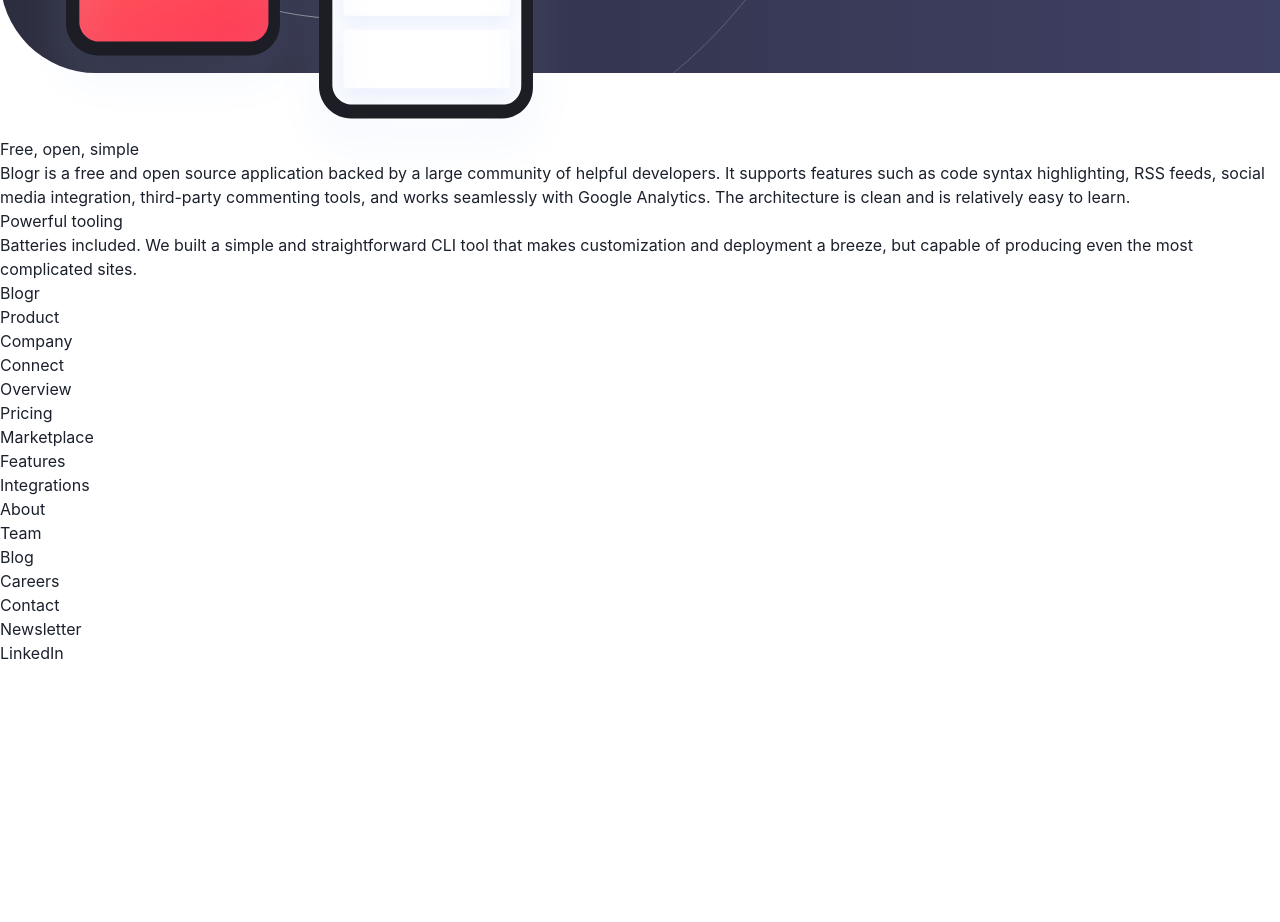
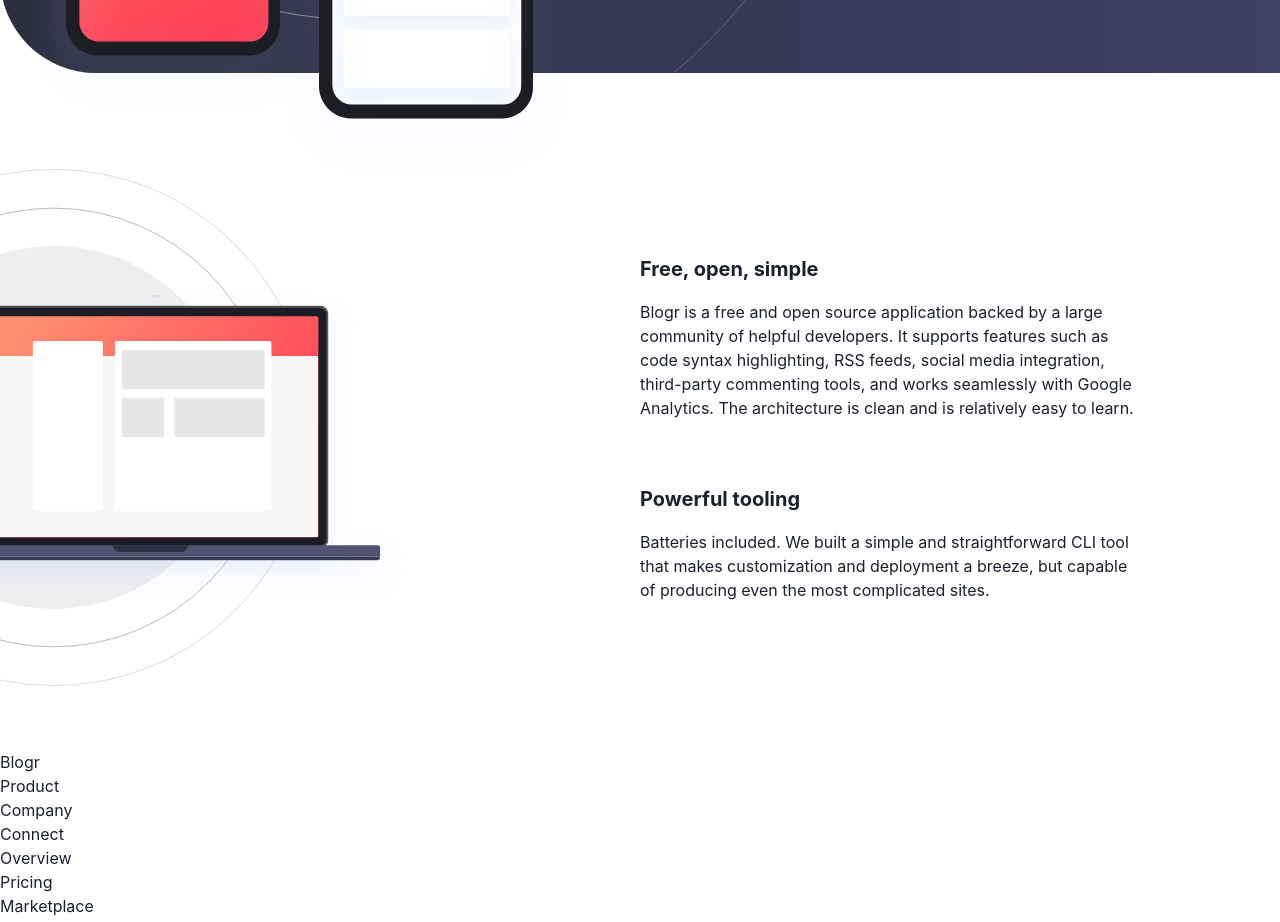
Before and after one commit to WilliamLa59/WebMockups, a React (Create React App) app in the folder blogr-landing-page/: page / in a window 1280 px wide. Shown: the part 1580-2502 px from the top of the page. Before the commit the page ends 2245 px from the top, so only its background shows below. Built offline with nearby package versions, Linux system fonts and the light colour scheme.

Commit message:
Walkthrough complete

```diff
--- a/blogr-landing-page/src/components/Lead/Lead.jsx
+++ b/blogr-landing-page/src/components/Lead/Lead.jsx
@@ -6,6 +6,7 @@
 export const Lead = () => {
   return (
     <div className='lead-container'>
+
       <Center>
         <div className='lead-header'>
           <Text fontSize='36' fontWeight="bold">
--- a/blogr-landing-page/src/components/Midbanner/Midbanner.jsx
+++ b/blogr-landing-page/src/components/Midbanner/Midbanner.jsx
@@ -1,5 +1,5 @@
 import React from 'react'
-import { Text, Center } from '@chakra-ui/react'
+import { Text } from '@chakra-ui/react'
 import midBannerImg from '../../StartingFiles/images/illustration-phones.svg'
 import "./Midbanner.scss"
 
@@ -11,7 +11,6 @@
             <img src={midBannerImg} alt="" />
         </div>
 
-        {/* <Center> */}
             <div className='midbanner-text-container'>
 
                 <div className='midbanner-header'>
@@ -26,7 +25,6 @@
                 </div>
 
             </div>
-        {/* </Center> */}
     </div>
   )
 }
--- a/blogr-landing-page/src/components/Walkthrough/Walkthrough.jsx
+++ b/blogr-landing-page/src/components/Walkthrough/Walkthrough.jsx
@@ -1,23 +1,29 @@
 import React from 'react'
-import { Text } from '@chakra-ui/react'
+import { Text,Center } from '@chakra-ui/react'
+import wlkthrImg from '../../StartingFiles/images/illustration-laptop-desktop.svg'
+import './Walkthrough.scss'
+
 export const Walkthrough = () => {
   return (
     <div className='wlkthr-container'>
+
       <div className='wlkthr-img-contrainer'>
+        <img src={wlkthrImg} alt="" />
+      </div>
 
-      </div>
+
+        <div className='wlkthr-text-container'>
           <div>
-        <div className='wlkthr-text-container'>
-          <Text>Free, open, simple</Text>
-          <Text>
+            <Text fontSize='20' fontWeight="bold" className='text-title'>Free, open, simple</Text>
+            <Text fontSize="16">
               Blogr is a free and open source application backed by a large community of helpful developers. It supports
               features such as code syntax highlighting, RSS feeds, social media integration, third-party commenting tools,
               and works seamlessly with Google Analytics. The architecture is clean and is relatively easy to learn.
             </Text>
           </div>
           <div>
-          <Text>Powerful tooling</Text>
-          <Text>
+            <Text fontSize='20' fontWeight="bold" className='text-title text-spacer'>Powerful tooling</Text>
+            <Text fontSize="16">
             Batteries included. We built a simple and straightforward CLI tool that makes customization and deployment a breeze, but
             capable of producing even the most complicated sites.
             </Text>
--- a/blogr-landing-page/src/components/Walkthrough/Walkthrough.scss
+++ b/blogr-landing-page/src/components/Walkthrough/Walkthrough.scss
@@ -0,0 +1,21 @@
+.wlkthr-container {
+  display: grid;
+  grid-template-columns: 1fr 1fr;
+  margin-top: 2rem;
+  margin-bottom: 2rem;
+}
+
+.wlkthr-img-contrainer {
+  margin-top: 2rem;
+  margin-bottom: 2rem;
+  img {
+    position: relative;
+    right: 12.75rem;
+  }
+}
+
+.wlkthr-text-container {
+  width: 31rem;
+  margin-top: auto;
+  margin-bottom: auto;
+}
```
Lines whose indentation alone changed are shown as unchanged.
